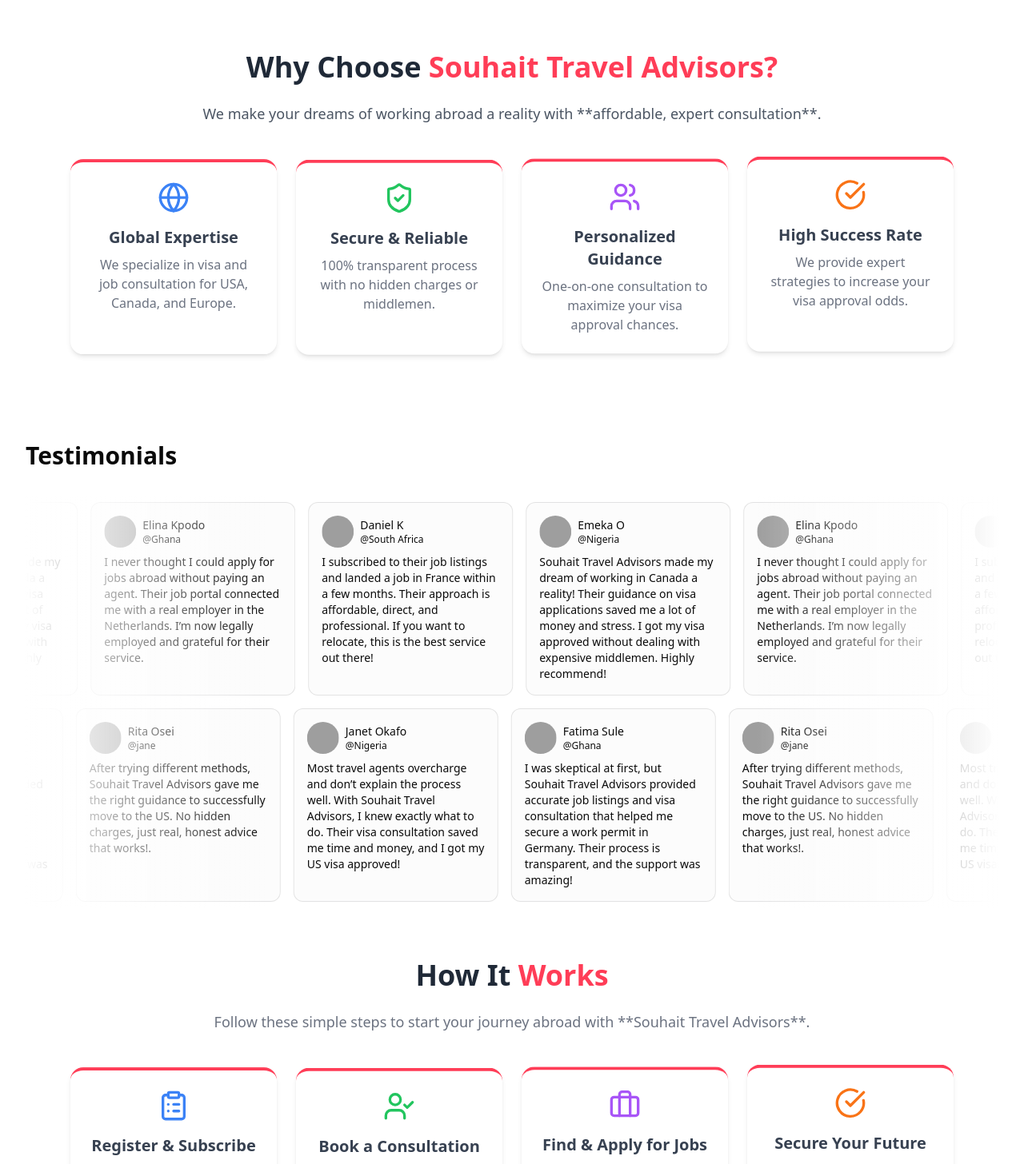
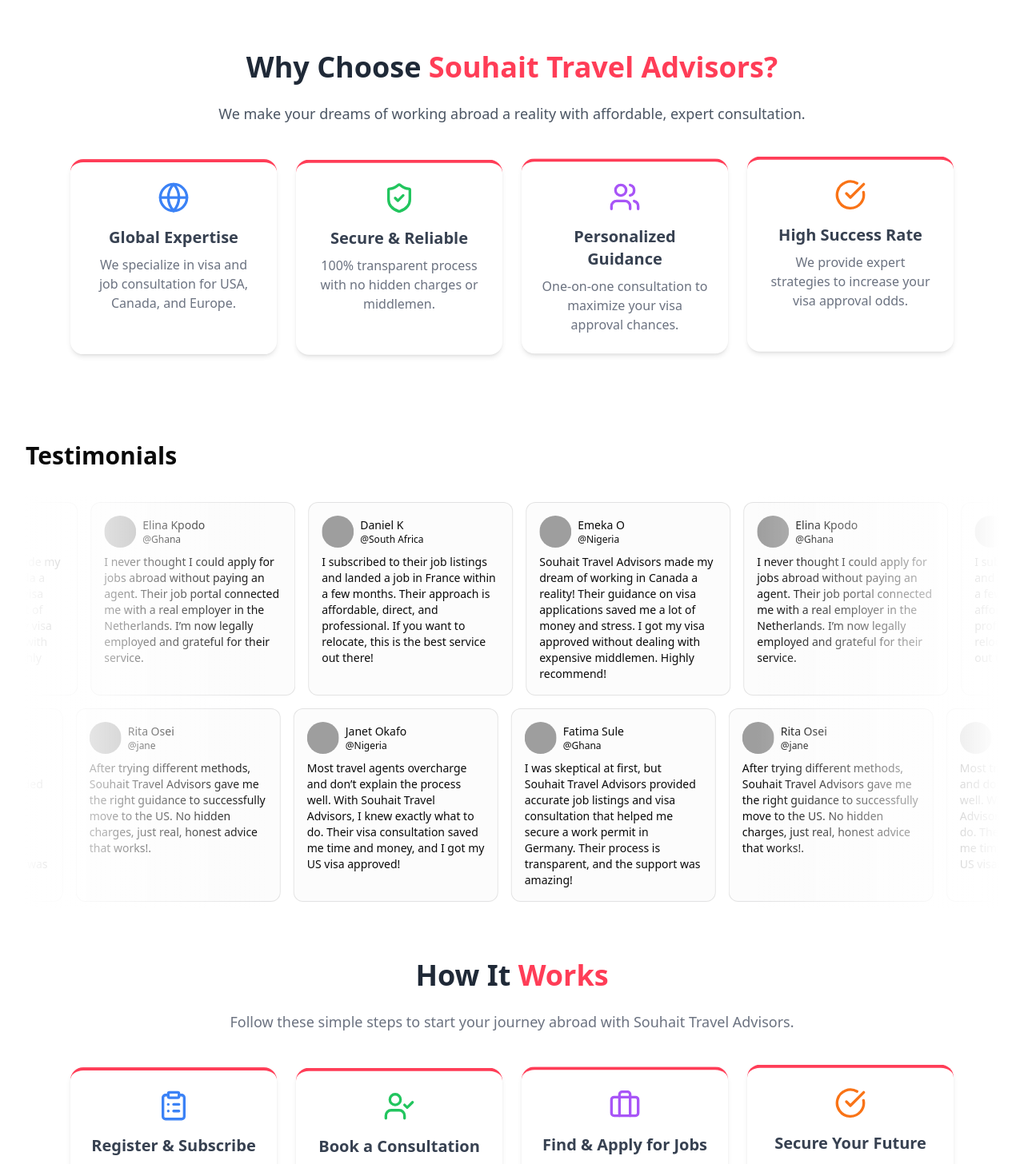
Before and after one commit to sekorme/souhait, a Next.js app: page / in a window 1280 px wide. Shown: the part 800-2256 px from the top of the page at 80% size. Built offline with nearby package versions, Linux system fonts and the light colour scheme; grey boxes are pictures that could not be loaded.

Commit message:
asterix removed

```diff
--- a/components/About.tsx
+++ b/components/About.tsx
@@ -47,7 +47,7 @@
                     <div>
                         <h2 className="text-3xl font-semibold text-gray-400">Who We Are</h2>
                         <p className="mt-4 text-gray-600">
-                            Souhait Travel Advisors is an **online consultation platform** that helps individuals navigate their journey to the **USA, Canada, and Europe** affordably. We eliminate unnecessary intermediaries, providing **direct, reliable, and cost-effective** guidance for visa applications, job opportunities, and travel arrangements.
+                            Souhait Travel Advisors is an online consultation platform that helps individuals navigate their journey to the USA, Canada, and Europe affordably. We eliminate unnecessary intermediaries, providing direct, reliable, and cost-effective guidance for visa applications, job opportunities, and travel arrangements.
                         </p>
                     </div>
                 </motion.div>
@@ -61,7 +61,7 @@
                 >
                     <h2 className="text-3xl font-semibold text-gray-400">Our Mission & Vision</h2>
                     <p className="mt-4 text-gray-600 max-w-3xl mx-auto">
-                        Our mission is to **simplify the travel and immigration process**, ensuring our clients can secure visas and job placements with **minimal cost and maximum success**. We believe in a world where people can chase their dreams without unnecessary financial burdens.
+                        Our mission is to simplify the travel and immigration process, ensuring our clients can secure visas and job placements with minimal cost and maximum success. We believe in a world where people can chase their dreams without unnecessary financial burdens.
                     </p>
                 </motion.div>
 
@@ -119,7 +119,7 @@
                 >
                     <h2 className="text-3xl font-semibold">Why Choose Souhait Travel Advisors?</h2>
                     <p className="mt-4 text-lg">
-                        We provide **reliable** and **affordable** visa consultation and job opportunities without **middlemen fees**. Our experts ensure your applications have **high success rates** while saving you **time and money**.
+                        We provide reliable and affordable visa consultation and job opportunities without **middlemen fees**. Our experts ensure your applications have high success rates while saving you time and money.
                     </p>
                     <button className="mt-6 px-6 py-3 bg-white text-blue-600 rounded-full font-semibold hover:bg-gray-200 transition">
                         Get Started
--- a/components/HowItWorks.tsx
+++ b/components/HowItWorks.tsx
@@ -59,7 +59,7 @@
                     transition={{ delay: 0.2, duration: 0.6 }}
                     className="text-gray-500 text-lg mb-12"
                 >
-                    Follow these simple steps to start your journey abroad with **Souhait Travel Advisors**.
+                    Follow these simple steps to start your journey abroad with Souhait Travel Advisors.
                 </motion.p>
 
                 {/* Bouncing Steps */}
--- a/components/WhyChooseUs.tsx
+++ b/components/WhyChooseUs.tsx
@@ -61,7 +61,7 @@
 
                     className="text-gray-600 text-lg mb-12"
                 >
-                    We make your dreams of working abroad a reality with **affordable, expert consultation**.
+                    We make your dreams of working abroad a reality with affordable, expert consultation.
                 </motion.p>
 
                 {/* Feature Cards */}
```
